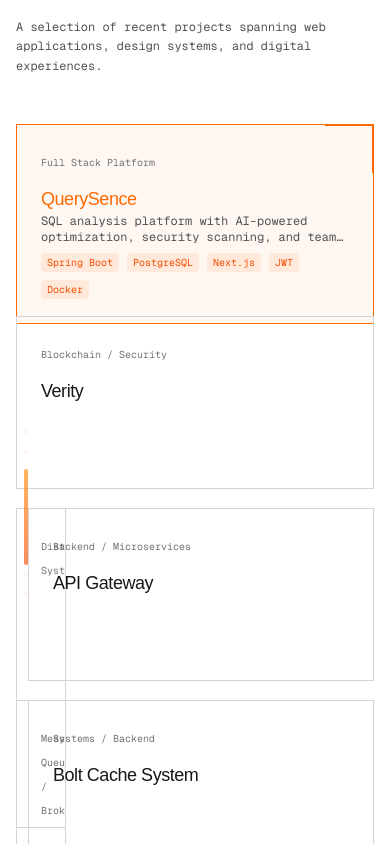
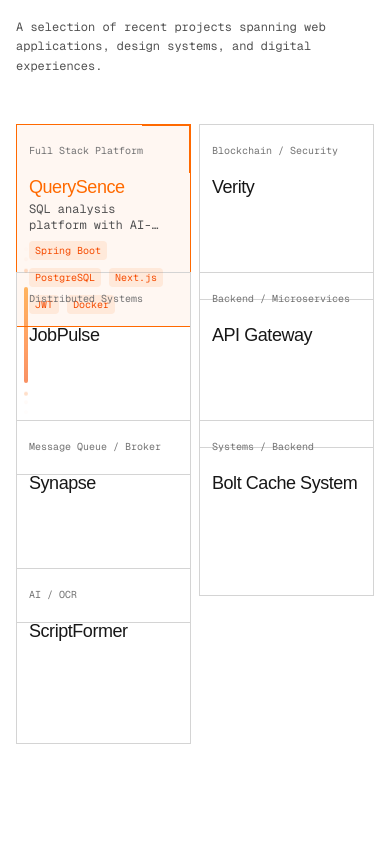
Before and after one commit to tahri-md/tahri-md.github.io, a Next.js app: page / in a window 390 px wide. Shown: the part 940-1784 px from the top of the page. Built offline with nearby package versions, Linux system fonts and the light colour scheme.

Commit message:
fix: responsive grid layout for work section on mobile/tablet

```diff
--- a/components/WorkSection.tsx
+++ b/components/WorkSection.tsx
@@ -24,7 +24,7 @@ const PROJECTS: Project[] = [
       "SQL analysis platform with AI-powered optimization, security scanning, and team collaboration features.",
     tech: ["Spring Boot", "PostgreSQL", "Next.js", "JWT", "Docker"],
     link: "https://github.com/tahri-md/querysence",
-    span: "col-span-2 row-span-1",
+    span: "col-span-1 sm:col-span-2 lg:col-span-2",
   },
   {
     title: "Verity",
@@ -33,7 +33,7 @@ const PROJECTS: Project[] = [
       "Blockchain verification system with ECDSA signatures, Merkle proofs, consensus mechanisms, and immutable audit trails.",
     tech: ["Go", "Gin", "GORM", "PostgreSQL", "Redis"],
     link: "https://github.com/tahri-md/verity",
-    span: "col-span-2 row-span-1",
+    span: "col-span-1 sm:col-span-2 lg:col-span-2",
   },
   {
     title: "JobPulse",
@@ -42,7 +42,7 @@ const PROJECTS: Project[] = [
       "Job scheduling and monitoring platform with retries, dead-letter queues, and distributed execution using Redis locks.",
     tech: ["Spring Boot", "Angular", "Redis", "Quartz", "Docker"],
     link: "https://github.com/tahri-md/jobpulse",
-    span: "col-span-1 row-span-1",
+    span: "col-span-1 sm:col-span-1 lg:col-span-1",
   },
   {
     title: "API Gateway",
@@ -51,7 +51,7 @@ const PROJECTS: Project[] = [
       "Centralized API gateway handling routing, authentication, and request filtering in a microservices architecture.",
     tech: ["Spring Cloud Gateway", "JWT", "Microservices"],
     link: "https://github.com/tahri-md/apigateway",
-    span: "col-span-1 row-span-1",
+    span: "col-span-1 sm:col-span-1 lg:col-span-1",
   },
   {
     title: "Synapse",
@@ -60,7 +60,7 @@ const PROJECTS: Project[] = [
       "Production-grade message queue broker with priority queues, consumer groups, dead-letter handling, and distributed processing.",
     tech: ["Spring Boot", "PostgreSQL", "Redis", "Flyway"],
     link: "https://github.com/tahri-md/synapse",
-    span: "col-span-1 row-span-1",
+    span: "col-span-1 sm:col-span-1 lg:col-span-1",
   },
   {
     title: "Bolt Cache System",
@@ -69,7 +69,7 @@ const PROJECTS: Project[] = [
       "Distributed cache system with consistent hashing, replication, LRU/LFU eviction, and pub/sub messaging.",
     tech: ["Go", "Gin", "Distributed Systems"],
     link: "https://github.com/tahri-md/bolt",
-    span: "col-span-1 row-span-1",
+    span: "col-span-1 sm:col-span-1 lg:col-span-1",
   },
   {
     title: "ScriptFormer",
@@ -78,7 +78,7 @@ const PROJECTS: Project[] = [
       "Deep learning pipeline for Arabic manuscript OCR using Transformers and custom preprocessing.",
     tech: ["PyTorch", "Transformers", "OCR", "NLP"],
     link: "https://github.com/tahri-md/ScriptFormer",
-    span: "col-span-1 row-span-1",
+    span: "col-span-1 sm:col-span-1 lg:col-span-1",
   },
 ]
 
@@ -110,7 +110,7 @@ function WorkCard({ project, alwaysActive = false }: WorkCardProps) {
       target="_blank"
       rel="noopener noreferrer"
       className={cn(
-        "group relative flex flex-col justify-between p-6 border transition-all duration-500 overflow-hidden cursor-pointer",
+        "group relative flex flex-col justify-between p-3 sm:p-4 md:p-5 lg:p-6 border transition-all duration-500 overflow-hidden cursor-pointer",
         project.span,
         isActive
           ? "border-orange-500 dark:border-orange-500"
@@ -184,7 +184,7 @@ function WorkCard({ project, alwaysActive = false }: WorkCardProps) {
 
 function ProjectGrid() {
   return (
-    <div className="grid grid-cols-1 sm:grid-cols-2 lg:grid-cols-4 gap-3 sm:gap-4 md:gap-5 lg:gap-6 auto-rows-[180px] sm:auto-rows-[200px] md:auto-rows-[220px]">
+    <div className="grid grid-cols-2 sm:grid-cols-2 md:grid-cols-3 lg:grid-cols-4 gap-2 sm:gap-3 md:gap-4 lg:gap-6 auto-rows-[140px] sm:auto-rows-[160px] md:auto-rows-[180px] lg:auto-rows-[220px]">
       {PROJECTS.map((project, i) => (
         <div key={project.title} className={`${project.span}`}>
           <WorkCard project={project} alwaysActive={i === 0} />
```
Also changed, not shown: 16 other files (tests, documents, lock files or other folders).
